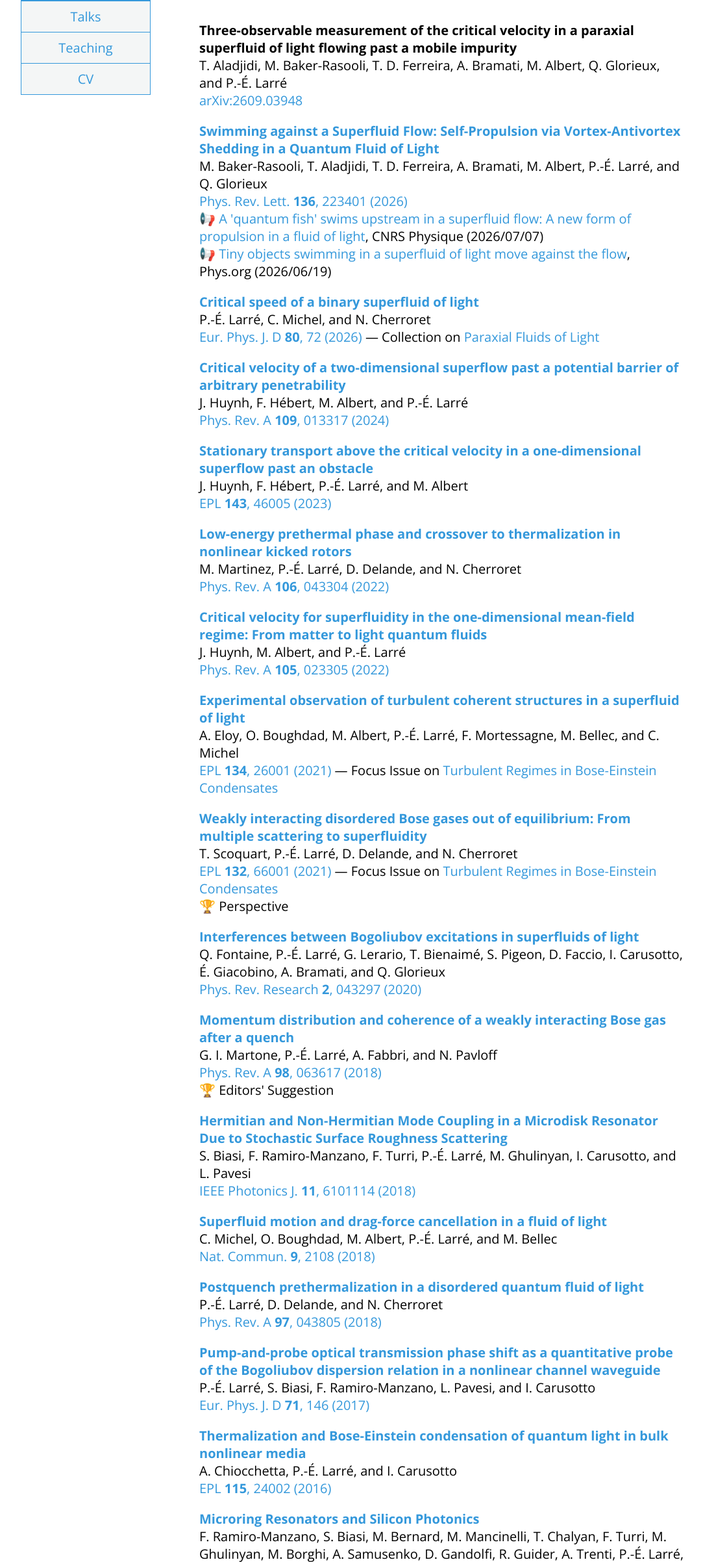
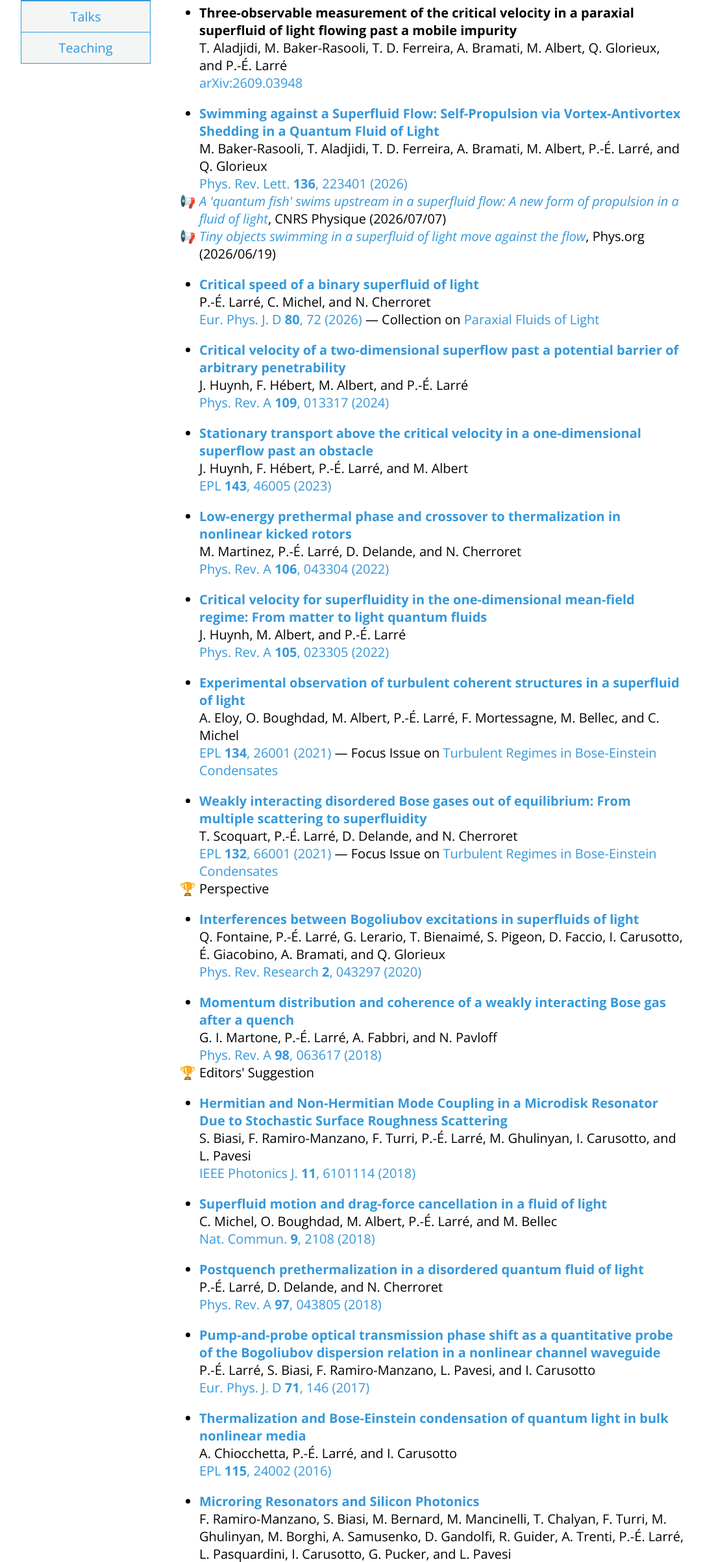
Before and after one commit to pierre-elie-larre/pierre-elie-larre.github.io, a plain HTML site: page publications.html in a window 1280 px wide. Shown: the part 396-2800 px from the top of the page at 65% size, without its empty margins (96-1179 px from the left). Drawn offline with nearby package versions, Linux system fonts and the light colour scheme.

Commit message:
Revise publications list and introductory text
Updated the publications list with new entries and modified the introductory text for clarity.

```diff
--- a/publications.html
+++ b/publications.html
@@ -59,6 +59,17 @@ color:white;
 font-weight:bold;
 }
 
+.list ul{
+padding-left:0;
+}
+
+.list li{
+margin-bottom:1em;
+}
+.list li:not(:last-child){
+margin-bottom:1em;
+}
+
 a{
 color:#3498db;
 text-decoration:none;
@@ -94,191 +105,204 @@ Quantum fluids &nbsp;&middot;&nbsp; Superfluid transport &nbsp;&middot;&nbsp; No
 <li><a href="https://pierre-elie-larre.github.io/publications.html" class="active">Publications</a></li>
 <li><a href="https://pierre-elie-larre.github.io/talks.html">Talks</a></li>
 <li><a href="https://pierre-elie-larre.github.io/teaching.html">Teaching</a></li>
-<li><a href="CV.pdf" target="_blank">CV</a></li>
 </ul>
 </nav>
 
 <div style="margin-left:275px;">
 
 <p style="margin-top:0;">
-In the list below, also kept up to date on <a href="https://scholar.google.com/citations?user=KpQDmaAAAAAJ&hl=en" target="_blank">Google Scholar</a> and <a href="https://orcid.org/0000-0002-8273-3333" target="_blank">ORCID</a>, supplementary materials are appended to the published reprint, when available.<!---->
+In the list below&mdash;which is also kept up to date on <a href="https://scholar.google.com/citations?user=KpQDmaAAAAAJ&hl=en" target="_blank">Google Scholar</a> and <a href="https://orcid.org/0000-0002-8273-3333" target="_blank">ORCID</a>&mdash;you can download the published reprints directly, with supplementary materials appended whenever available.<!---->
 </p>
 
-<br>
+<div class="list">
 
-<p style="margin-top:0;">
+<ul>
+
+<li>
 <b>Three-observable measurement of the critical velocity in a paraxial superfluid of light flowing past a mobile impurity</b><br>
 T. Aladjidi, M. Baker-Rasooli, T. D. Ferreira, A. Bramati, M. Albert, Q. Glorieux, and P.-É. Larré<br>
 <a href="https://doi.org/10.48550/arXiv.2609.03948" target="_blank">arXiv:2609.03948</a>
-</p>
+</li>
 
-<p>
+<li>
 <a href="BakerRasooli2026 - Phys. Rev. Lett. 136, 223401 (2026).pdf" target="_blank"><b>Swimming against a Superfluid Flow: Self-Propulsion via Vortex-Antivortex Shedding in a Quantum Fluid of Light</b></a><br>
 M. Baker-Rasooli, T. Aladjidi, T. D. Ferreira, A. Bramati, M. Albert, P.-É. Larré, and Q. Glorieux<br>
-<a href="https://doi.org/10.1103/ndj1-1j89" target="_blank">Phys. Rev. Lett. <b>136</b>, 223401 (2026)</a><br>
-&#128226; <a href="https://www.inp.cnrs.fr/en/cnrsinfo/quantum-fish-swims-upstream-superfluid-flow-new-form-propulsion-fluid-light" target="_blank">A 'quantum fish' swims upstream in a superfluid flow: A new form of propulsion in a fluid of light</a>, CNRS Physique (2026/07/07)<br>
-&#128226; <a href="https://phys.org/news/2026-06-tiny-superfluid.html" target="_blank">Tiny objects swimming in a superfluid of light move against the flow</a>, Phys.org (2026/06/19)<!---->
-</p>
+<a href="https://doi.org/10.1103/ndj1-1j89" target="_blank">Phys. Rev. Lett. <b>136</b>, 223401 (2026)</a>
+<ul style="padding-left:0;">
+<li style="list-style-type:'&#128226; '; margin-bottom:0;"><a href="https://www.inp.cnrs.fr/en/cnrsinfo/quantum-fish-swims-upstream-superfluid-flow-new-form-propulsion-fluid-light" target="_blank"><i>A 'quantum fish' swims upstream in a superfluid flow: A new form of propulsion in a fluid of light</i></a>, CNRS Physique (2026/07/07)</li>
+<li style="list-style-type:'&#128226; ';"><a href="https://phys.org/news/2026-06-tiny-superfluid.html" target="_blank"><i>Tiny objects swimming in a superfluid of light move against the flow</i></a>, Phys.org (2026/06/19)</li>
+</ul>
+</li>
 
-<p>
+<li>
 <a href="Larre2026 - Eur. Phys. J. D 80, 72 (2026).pdf" target="_blank"><b>Critical speed of a binary superfluid of light</b></a><br>
 P.-É. Larré, C. Michel, and N. Cherroret<br>
 <a href="https://doi.org/10.1140/epjd/s10053-026-01176-1" target="_blank">Eur. Phys. J. D <b>80</b>, 72 (2026)</a> &mdash; Collection on <a href="https://link.springer.com/collections/ibhjdfbhii" target="_blank">Paraxial Fluids of Light</a>
-</p>
+</li>
 
-<p>
+<li>
 <a href="Huynh2024 - Phys. Rev. A 109, 013317 (2024).pdf" target="_blank"><b>Critical velocity of a two-dimensional superflow past a potential barrier of arbitrary penetrability</b></a><br>
 J. Huynh, F. Hébert, M. Albert, and P.-É. Larré<br>
 <a href="https://doi.org/10.1103/PhysRevA.109.013317" target="_blank">Phys. Rev. A <b>109</b>, 013317 (2024)</a>
-</p>
+</li>
 
-<p>
+<li>
 <a href="Huynh2023 - EPL 143, 46005 (2023).pdf" target="_blank"><b>Stationary transport above the critical velocity in a one-dimensional superflow past an obstacle</b></a><br>
 J. Huynh, F. Hébert, P.-É. Larré, and M. Albert<br>
 <a href="https://doi.org/10.1209/0295-5075/acf15a" target="_blank">EPL <b>143</b>, 46005 (2023)</a>
-</p>
+</li>
 
-<p>
+<li>
 <a href="Martinez2022 - Phys. Rev. A 106, 043304 (2022).pdf" target="_blank"><b>Low-energy prethermal phase and crossover to thermalization in nonlinear kicked rotors</b></a><br>
 M. Martinez, P.-É. Larré, D. Delande, and N. Cherroret<br>
 <a href="https://doi.org/10.1103/PhysRevA.106.043304" target="_blank">Phys. Rev. A <b>106</b>, 043304 (2022)</a>
-</p>
+</li>
 
-<p>
+<li>
 <a href="Huynh2022 - Phys. Rev. A 105, 023305 (2022).pdf" target="_blank"><b>Critical velocity for superfluidity in the one-dimensional mean-field regime: From matter to light quantum fluids</b></a><br>
 J. Huynh, M. Albert, and P.-É. Larré<br>
 <a href="https://doi.org/10.1103/PhysRevA.105.023305" target="_blank">Phys. Rev. A <b>105</b>, 023305 (2022)</a>
-</p>
+</li>
 
-<p>
+<li>
 <a href="Eloy2021 - EPL 134, 26001 (2021).pdf" target="_blank"><b>Experimental observation of turbulent coherent structures in a superfluid of light</b></a><br>
 A. Eloy, O. Boughdad, M. Albert, P.-É. Larré, F. Mortessagne, M. Bellec, and C. Michel<br>
 <a href="https://doi.org/10.1209/0295-5075/134/26001" target="_blank">EPL <b>134</b>, 26001 (2021)</a> &mdash; Focus Issue on <a href="https://iopscience.iop.org/journal/0295-5075/page/Turbulent_Regimes_in_Bose-Einstein_Condensates" target="_blank">Turbulent Regimes in Bose-Einstein Condensates</a>
-</p>
+</li>
 
-<p>
+<li>
 <a href="Scoquart2021 - EPL 132, 66001 (2021).pdf" target="_blank"><b>Weakly interacting disordered Bose gases out of equilibrium: From multiple scattering to superfluidity</b></a><br>
 T. Scoquart, P.-É. Larré, D. Delande, and N. Cherroret<br>
-<a href="https://doi.org/10.1209/0295-5075/132/66001" target="_blank">EPL <b>132</b>, 66001 (2021)</a> &mdash; Focus Issue on <a href="https://iopscience.iop.org/journal/0295-5075/page/Turbulent_Regimes_in_Bose-Einstein_Condensates" target="_blank">Turbulent Regimes in Bose-Einstein Condensates</a><br>
-&#127942; Perspective<!---->
-</p>
+<a href="https://doi.org/10.1209/0295-5075/132/66001" target="_blank">EPL <b>132</b>, 66001 (2021)</a> &mdash; Focus Issue on <a href="https://iopscience.iop.org/journal/0295-5075/page/Turbulent_Regimes_in_Bose-Einstein_Condensates" target="_blank">Turbulent Regimes in Bose-Einstein Condensates</a>
+<ul style="padding-left:0;">
+<li style="list-style-type:'&#127942; ';">Perspective</li>
+</ul>
+</li>
 
-<p>
+<li>
 <a href="Fontaine2020 - Phys. Rev. Research 2, 043297 (2020).pdf" target="_blank"><b>Interferences between Bogoliubov excitations in superfluids of light</b></a><br>
 Q. Fontaine, P.-É. Larré, G. Lerario, T. Bienaimé, S. Pigeon, D. Faccio, I. Carusotto, É. Giacobino, A. Bramati, and Q. Glorieux<br>
 <a href="https://doi.org/10.1103/PhysRevResearch.2.043297" target="_blank">Phys. Rev. Research <b>2</b>, 043297 (2020)</a>
-</p>
+</li>
 
-<p>
+<li>
 <a href="Martone2018 - Phys. Rev. A 98, 063617 (2018).pdf" target="_blank"><b>Momentum distribution and coherence of a weakly interacting Bose gas after a quench</b></a><br>
 G. I. Martone, P.-É. Larré, A. Fabbri, and N. Pavloff<br>
-<a href="https://doi.org/10.1103/PhysRevA.98.063617" target="_blank">Phys. Rev. A <b>98</b>, 063617 (2018)</a><br>
-&#127942; Editors' Suggestion<!---->
-</p>
+<a href="https://doi.org/10.1103/PhysRevA.98.063617" target="_blank">Phys. Rev. A <b>98</b>, 063617 (2018)</a>
+<ul style="padding-left:0;">
+<li style="list-style-type:'&#127942; ';">Editors' Suggestion</li>
+</ul>
+</li>
 
-<p>
+<li>
 <a href="Biasi2018 - IEEE Photonics J. 11, 6101114 (2018).pdf" target="_blank"><b>Hermitian and Non-Hermitian Mode Coupling in a Microdisk Resonator Due to Stochastic Surface Roughness Scattering</b></a><br>
 S. Biasi, F. Ramiro-Manzano, F. Turri, P.-É. Larré, M. Ghulinyan, I. Carusotto, and L. Pavesi<br>
 <a href="https://doi.org/10.1109/JPHOT.2018.2880281" target="_blank">IEEE Photonics J. <b>11</b>, 6101114 (2018)</a>
-</p>
+</li>
 
-<p>
+<li>
 <a href="Michel2018 - Nat. Commun. 9, 2108 (2018).pdf" target="_blank"><b>Superfluid motion and drag-force cancellation in a fluid of light</b></a><br>
 C. Michel, O. Boughdad, M. Albert, P.-É. Larré, and M. Bellec<br>
 <a href="https://doi.org/10.1038/s41467-018-04534-9" target="_blank">Nat. Commun. <b>9</b>, 2108 (2018)</a>
-</p>
+</li>
 
-<p>
+<li>
 <a href="Larre2018 - Phys. Rev. A 97, 043805 (2018).pdf" target="_blank"><b>Postquench prethermalization in a disordered quantum fluid of light</b></a><br>
 P.-É. Larré, D. Delande, and N. Cherroret<br>
 <a href="https://doi.org/10.1103/PhysRevA.97.043805" target="_blank">Phys. Rev. A <b>97</b>, 043805 (2018)</a>
-</p>
+</li>
 
-<p>
+<li>
 <a href="Larre2017 - Eur. Phys. J. D 71, 146 (2017).pdf" target="_blank"><b>Pump-and-probe optical transmission phase shift as a quantitative probe of the Bogoliubov dispersion relation in a nonlinear channel waveguide</b></a><br>
 P.-É. Larré, S. Biasi, F. Ramiro-Manzano, L. Pavesi, and I. Carusotto<br>
 <a href="https://doi.org/10.1140/epjd/e2017-80208-5" target="_blank">Eur. Phys. J. D <b>71</b>, 146 (2017)</a>
-</p>
+</li>
 
-<p>
+<li>
 <a href="Chiocchetta2016 - EPL 115, 24002 (2016).pdf" target="_blank"><b>Thermalization and Bose-Einstein condensation of quantum light in bulk nonlinear media</b></a><br>
 A. Chiocchetta, P.-É. Larré, and I. Carusotto<br>
 <a href="https://doi.org/10.1209/0295-5075/115/24002" target="_blank">EPL <b>115</b>, 24002 (2016)</a>
-</p>
+</li>
 
-<p>
+<li>
 <a href="RamiroManzano2016 - MRS Adv. 1, 3281 (2016).pdf" target="_blank"><b>Microring Resonators and Silicon Photonics</b></a><br>
 F. Ramiro-Manzano, S. Biasi, M. Bernard, M. Mancinelli, T. Chalyan, F. Turri, M. Ghulinyan, M. Borghi, A. Samusenko, D. Gandolfi, R. Guider, A. Trenti, P.-É. Larré, L. Pasquardini, I. Carusotto, G. Pucker, and L. Pavesi<br>
 <a href="https://doi.org/10.1557/adv.2016.393" target="_blank">MRS Adv. <b>1</b>, 3281 (2016)</a>
-</p>
+</li>
 
-<p>
+<li>
 <a href="Larre2016 - Eur. Phys. J. D 70, 45 (2016).pdf" target="_blank"><b>Prethermalization in a quenched one-dimensional quantum fluid of light: Intrinsic limits to the coherent propagation of a light beam in a nonlinear optical fiber</b></a><br>
 P.-É. Larré and I. Carusotto<br>
 <a href="https://doi.org/10.1140/epjd/e2016-60590-2" target="_blank">Eur. Phys. J. D <b>70</b>, 45 (2016)</a>
-</p>
+</li>
 
-<p>
+<li>
 <a href="Larre2015b - Phys. Rev. A 92, 043802 (2015).pdf" target="_blank"><b>Propagation of a quantum fluid of light in a cavityless nonlinear optical medium: General theory and response to quantum quenches</b></a><br>
 P.-É. Larré and I. Carusotto<br>
 <a href="https://doi.org/10.1103/PhysRevA.92.043802" target="_blank">Phys. Rev. A <b>92</b>, 043802 (2015)</a>
-</p>
+</li>
 
-<p>
+<li>
 <a href="Boiron2015 - Phys. Rev. Lett. 115, 025301 (2015).pdf" target="_blank"><b>Quantum Signature of Analog Hawking Radiation in Momentum Space</b></a><br>
 D. Boiron, A. Fabbri, P.-É. Larré, N. Pavloff, C. I. Westbrook, and P. Ziń<br>
-<a href="https://doi.org/10.1103/PhysRevLett.115.025301" target="_blank">Phys. Rev. Lett. <b>115</b>, 025301 (2015)</a><br>
-&#127942; Editors' Suggestion<br>
-&#128226; <a href="https://archives.cnrs.fr/inp/article/484" target="_blank">Caractériser le rayonnement d'un trou noir acoustique dans un condensat de Bose-Einstein</a>, Institut de physique du CNRS (INP) (2015/11/27)<!---->
-</p>
+<a href="https://doi.org/10.1103/PhysRevLett.115.025301" target="_blank">Phys. Rev. Lett. <b>115</b>, 025301 (2015)</a>
+<ul style="padding-left:0;">
+<li style="list-style-type:'&#127942; '; margin-bottom:0;">Editors' Suggestion</li>
+<li style="list-style-type:'&#128226; '"><a href="https://archives.cnrs.fr/inp/article/484" target="_blank"><i>Caractériser le rayonnement d'un trou noir acoustique dans un condensat de Bose-Einstein</i></a>, Institut de physique du CNRS (INP) (2015/11/27)</li>
+</ul>
+</li>
 
-<p>
+<li>
 <a href="Larre2015a - Phys. Rev. A 91, 053809 (2015).pdf" target="_blank"><b>Optomechanical signature of a frictionless flow of superfluid light</b></a><br>
 P.-É. Larré and I. Carusotto<br>
 <a href="https://doi.org/10.1103/PhysRevA.91.053809" target="_blank">Phys. Rev. A <b>91</b>, 053809 (2015)</a>
-</p>
+</li>
 
-<p>
+<li>
 <a href="Saulnier2015 - Colloids Surf. A 473, 32 (2015).pdf" target="_blank"><b>In situ measurement of the permeability of foam films using quasi-two-dimensional foams</b></a><br>
 L. Saulnier, W. Drenckhan, P.-É. Larré, C. Anglade, D. Langevin, É. Janiaud, and E. Rio<br>
 <a href="https://doi.org/10.1016/j.colsurfa.2015.01.009" target="_blank">Colloids Surf. A <b>473</b>, 32 (2015)</a>
-</p>
+</li>
 
-<p>
+<li>
 <a href="Kamchatnov2014 - Phys. Rev. A 89, 033618 (2014).pdf" target="_blank"><b>Nonlinear polarization waves in a two-component Bose-Einstein condensate</b></a><br>
 A. M. Kamchatnov, Y. V. Kartashov, P.-É. Larré, and N. Pavloff<br>
 <a href="https://doi.org/10.1103/PhysRevA.89.033618" target="_blank">Phys. Rev. A <b>89</b>, 033618 (2014)</a>
-</p>
+</li>
 
-<p>
+<li>
 <a href="Larre2013c - Phys. Rev. B 88, 224503 (2013).pdf" target="_blank"><b>Polarization hydrodynamics in a one-dimensional polariton condensate</b></a><br>
 P.-É. Larré, N. Pavloff, and A. M. Kamchatnov<br>
 <a href="https://doi.org/10.1103/PhysRevB.88.224503" target="_blank">Phys. Rev. B <b>88</b>, 224503 (2013)</a>
-</p>
+</li>
 
-<p>
+<li>
 <a href="Larre2013b - EPL 103, 60001 (2013).pdf" target="_blank"><b>Hawking radiation in a two-component Bose-Einstein condensate</b></a><br>
 P.-É. Larré and N. Pavloff<br>
 <a href="https://doi.org/10.1209/0295-5075/103/60001" target="_blank">EPL <b>103</b>, 60001 (2013)</a>
-</p>
+</li>
 
-<p>
+<li>
 <a href="Larre2013a - PhD thesis 2013PA112158, Université Paris-Sud (2013).pdf" target="_blank"><b>Fluctuations quantiques et effets non linéaires dans les condensats de Bose-Einstein : des ondes de choc dispersives au rayonnement de Hawking acoustique</b></a><br>
 P.-É. Larré<br>
 <a href="https://doi.org/10.70675/772736bdz30cbz45c2z9193zf9918a3f6eef" target="_blank">PhD thesis <b>2013PA112158</b>, Université Paris-Sud (2013)</a>
-</p>
+</li>
 
-<p>
+<li>
 <a href="Larre2012b - Phys. Rev. B 86, 165304 (2012).pdf" target="_blank"><b>Wave pattern induced by a localized obstacle in the flow of a one-dimensional polariton condensate</b></a><br>
 P.-É. Larré, N. Pavloff, and A. M. Kamchatnov<br>
 <a href="https://doi.org/10.1103/PhysRevB.86.165304" target="_blank">Phys. Rev. B <b>86</b>, 165304 (2012)</a>
-</p>
+</li>
 
-<p>
+<li>
 <a href="Larre2012a - Phys. Rev. A 85, 013621 (2012).pdf" target="_blank"><b>Quantum fluctuations around black hole horizons in Bose-Einstein condensates</b></a><br>
 P.-É. Larré, A. Recati, I. Carusotto, and N. Pavloff<br>
 <a href="https://doi.org/10.1103/PhysRevA.85.013621" target="_blank">Phys. Rev. A <b>85</b>, 013621 (2012)</a>
-</p>
+</li>
+
+</ul>
+
+</div>
 
 </div>
 
```
